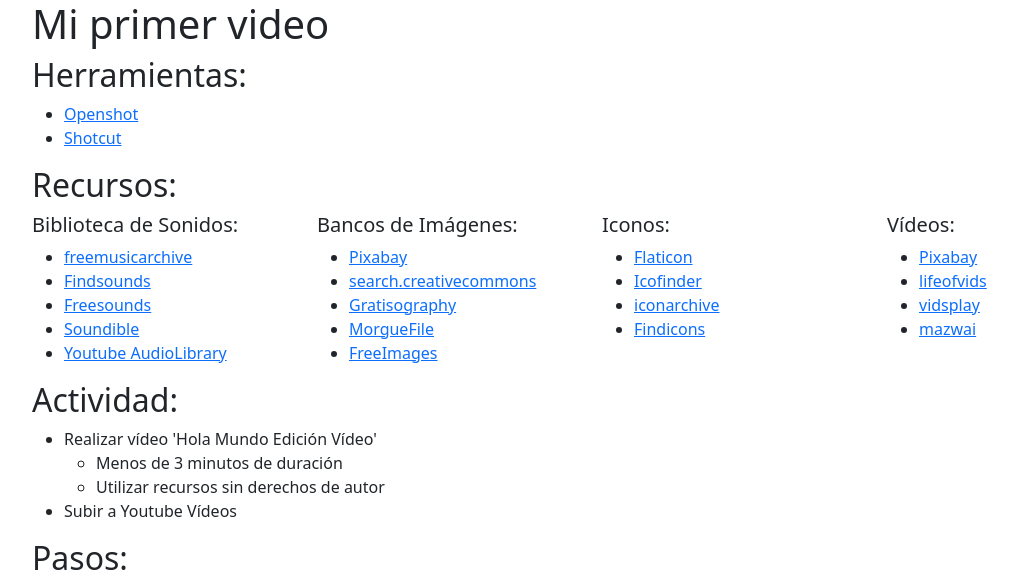
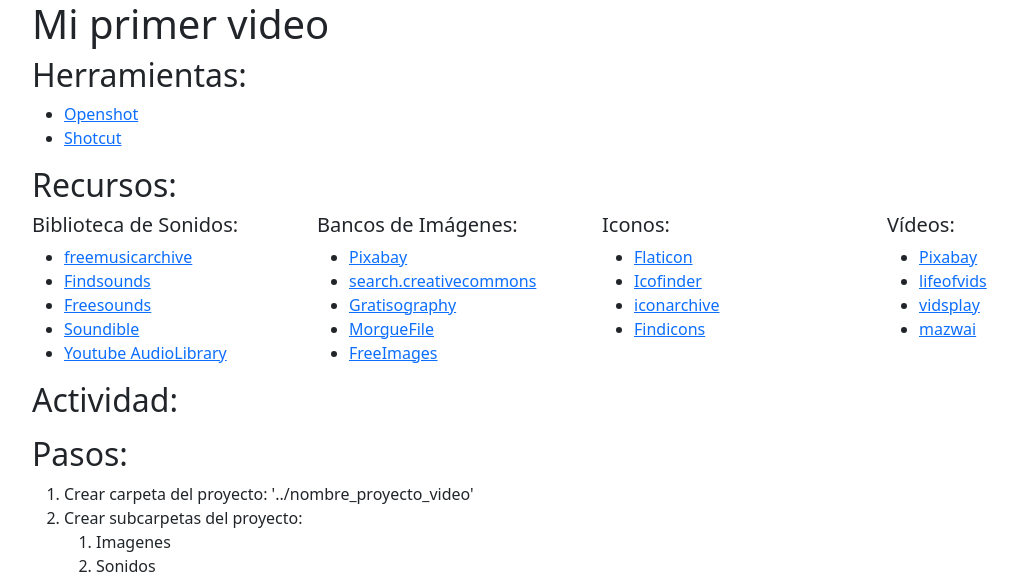
Before and after one commit to profeInformatica101/edicionvideo, a plain HTML site: page index.html in a window 1280 px wide. Shown: the top 582 px of the page, without its empty margins (50-1068 px from the left). Drawn offline with nearby package versions, Linux system fonts and the light colour scheme.

Commit message:
Update index.html

```diff
--- a/index.html
+++ b/index.html
@@ -58,13 +58,11 @@
         <!-- Contenido del vídeo-->
         <h2>Actividad:</h2>
         <ul>
-            <li>Realizar vídeo 'Hola Mundo Edición Vídeo'
-                <ul>
-                    <li>Menos de 3 minutos de duración</li>
-                    <li>Utilizar recursos sin derechos de autor</li>
-                </ul>
-            </li>
-            <li>Subir a Youtube Vídeos</li>
+
+
+
+
+
         </ul>
 
 
```
